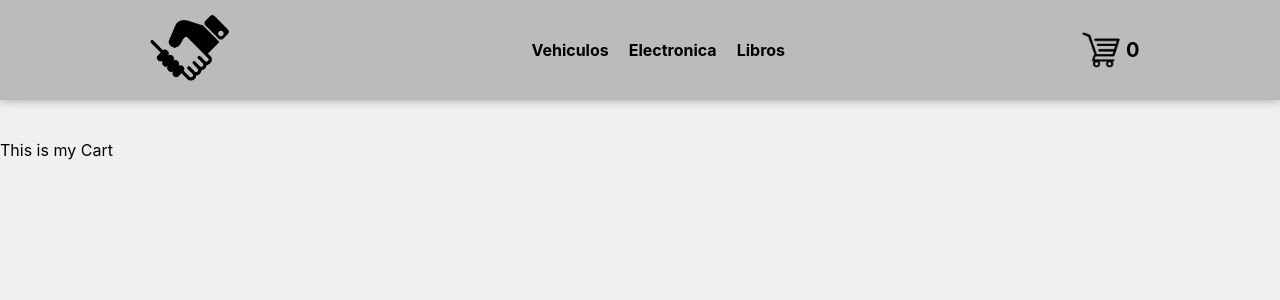
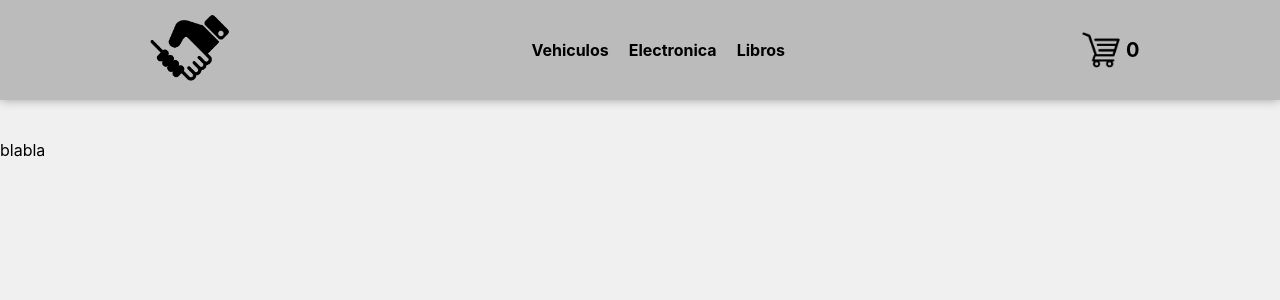
Before and after one commit to SzyAgustin/coderTiendaSzyszczyc, a React (Create React App) app: page /cart in a window 1280 px wide. Shown: the top 300 px of the page. Built offline with nearby package versions, Linux system fonts and the light colour scheme.

Commit message:
starting to create the cart context

```diff
--- a/src/components/Cart.tsx
+++ b/src/components/Cart.tsx
@@ -1,11 +1,14 @@
-import React from 'react'
+import React, { useContext } from "react";
+import { CartProvider, useCart } from "../context/CartContext";
 
 const Cart = () => {
-    return (
-        <div>
-            This is my Cart
-        </div>
-    )
-}
+    const cart = useCart();
+    console.log(cart);
+  return (
+    <CartProvider>
+      <div>blabla</div>
+    </CartProvider>
+  );
+};
 
-export default Cart
+export default Cart;
--- /dev/null
+++ b/src/context/CartContext.tsx
@@ -0,0 +1,53 @@
+import React, { createContext, useContext, useState } from 'react';
+
+export const CartContext = createContext({});
+
+export const useCart = () => useContext(CartContext);
+
+interface IItem {
+    id: number;
+    title: string;
+    amount: number;
+}
+
+interface CartProviderProps {
+    defaultValue?: IItem[],
+    children: any
+}
+
+export const CartProvider = ({defaultValue = [], children}: CartProviderProps) => {
+    const [cartItems, setCartItems] = useState(defaultValue);
+
+    // const addItem = (item: IItem) => {
+    //     if (isInCart(item.id)){
+    //         const modified = cartItems.map(cartItem => {
+    //             if(cartItem.id === item.id) return {...cartItem, amount: cartItem.amount + item.amount}
+    //             return cartItem;
+    //         })
+    //         setCartItems(modified);
+    //         return;
+    //     }
+    //     cartItems.push(item);
+    //     setCartItems(cartItems);
+
+    // }
+
+    // const removeItem = (id: number) => {
+    //     setCartItems(cartItems.filter(item => item.id != id));
+    // }
+
+    const clear = () => {
+        setCartItems([]);
+    }
+
+    // const isInCart = (id: number) => {
+    //     return cartItems.some(item => item.id === id);
+    // }
+
+    return (
+        <CartContext.Provider value={{cartItems, clear}}>
+            {/* <CartContext.Provider value={{cartItems, addItem, removeItem, clear, isInCart}}> */}
+            {children}
+        </CartContext.Provider>
+    )
+}
```
